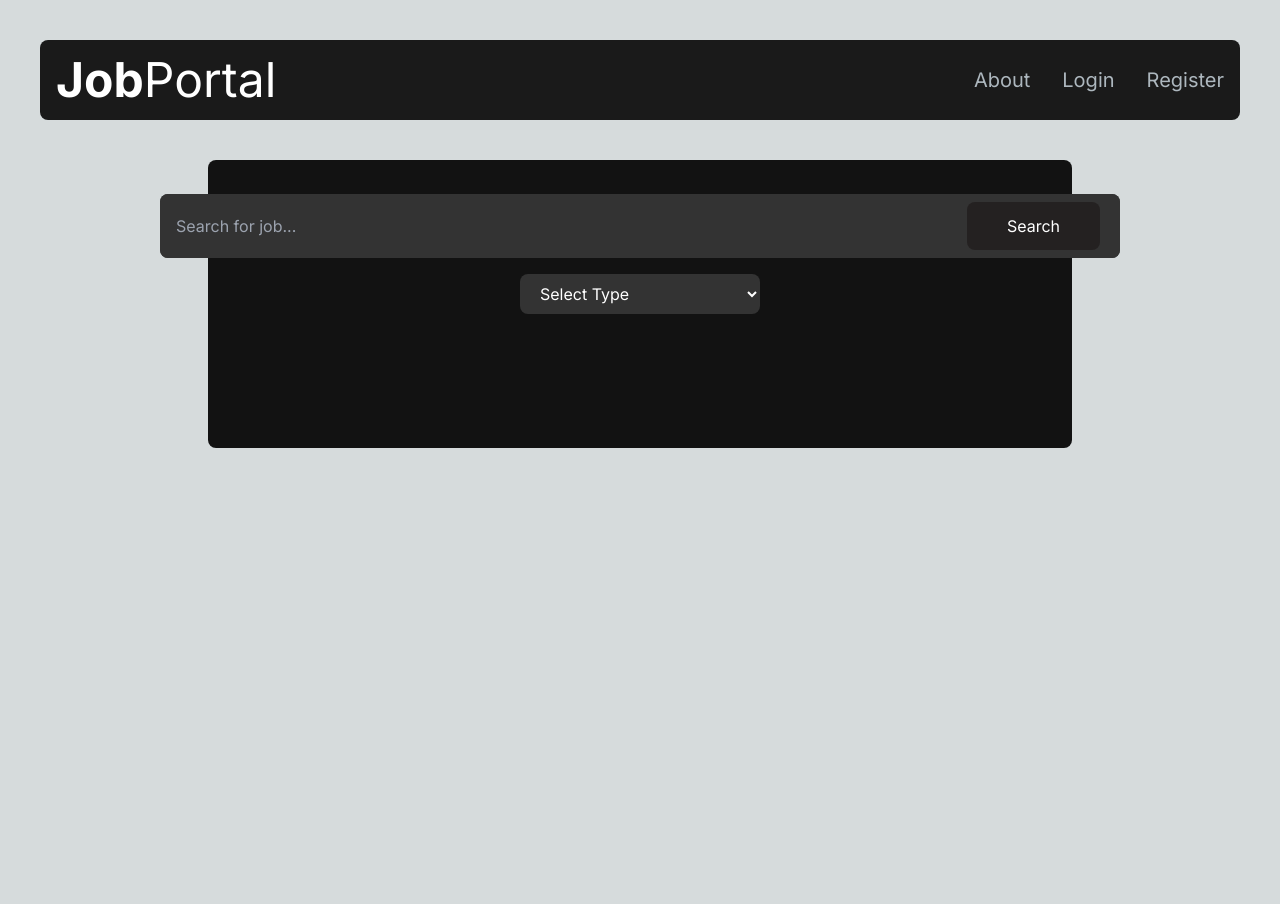
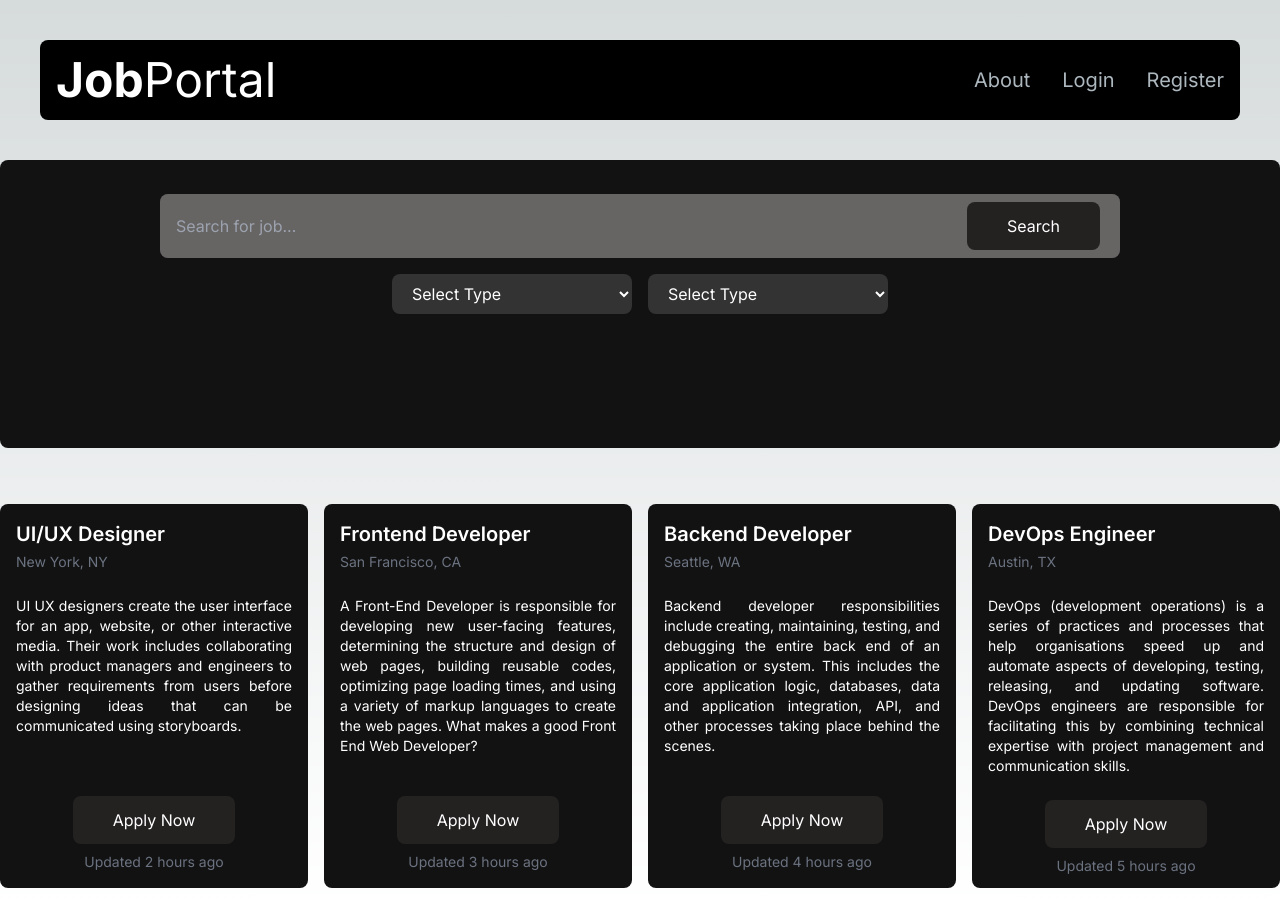
Before and after one commit to Amxn-2/JobPortal, a Next.js app: page / in a window 1280 px wide. Before the commit the page ends 800 px from the top, so only its background shows below. Built offline with nearby package versions, Linux system fonts and the light colour scheme.

Commit message:
Added Jobs Section

```diff
--- /dev/null
+++ b/app/components/Jobs.tsx
@@ -0,0 +1,58 @@
+import React from 'react';
+
+const Jobs: React.FC = () => {
+  const jobsData = [
+    {
+      title: 'UI/UX Designer',
+      location: 'New York, NY',
+      updatedTime: 'Updated 2 hours ago',
+      description: 'UI UX designers create the user interface for an app, website, or other interactive media. Their work includes collaborating with product managers and engineers to gather requirements from users before designing ideas that can be communicated using storyboards.',
+      applyLink: '#apply1',
+    },
+    {
+      title: 'Frontend Developer',
+      location: 'San Francisco, CA',
+      updatedTime: 'Updated 3 hours ago',
+      description: 'A Front-End Developer is responsible for developing new user-facing features, determining the structure and design of web pages, building reusable codes, optimizing page loading times, and using a variety of markup languages to create the web pages. What makes a good Front End Web Developer?',
+      applyLink: '#apply2',
+    },
+    {
+      title: 'Backend Developer',
+      location: 'Seattle, WA',
+      updatedTime: 'Updated 4 hours ago',
+      description: 'Backend developer responsibilities include creating, maintaining, testing, and debugging the entire back end of an application or system. This includes the core application logic, databases, data and application integration, API, and other processes taking place behind the scenes.',
+      applyLink: '#apply3',
+    },
+    {
+      title: 'DevOps Engineer',
+      location: 'Austin, TX',
+      updatedTime: 'Updated 5 hours ago',
+      description: 'DevOps (development operations) is a series of practices and processes that help organisations speed up and automate aspects of developing, testing, releasing, and updating software. DevOps engineers are responsible for facilitating this by combining technical expertise with project management and communication skills.',
+      applyLink: '#apply4',
+    },
+  ];
+
+  return (
+    <div className="container mx-auto">
+      <div className="flex justify-between items-center py-4 space-x-4">
+        {jobsData.map((job, index) => (
+          <div key={index} className="bg-[#121212] w-1/4 h-96 rounded-lg p-4 text-white flex flex-col justify-between">
+            <div>
+              <h2 className="text-xl font-semibold">{job.title}</h2>
+              <p className="text-gray-500 text-sm mt-1">{job.location}</p>
+              <p className="my-6 text-sm text-justify">{job.description}</p>
+            </div>
+            <div className="flex flex-col justify-center mt-auto items-center">
+              <button className="py-3 px-10 rounded-lg border-none bg-[#242121] hover:bg-[#282727] transition-transform transform hover:scale-105 active:scale-95">
+                <a href={job.applyLink}>Apply Now</a>
+              </button>
+              <div className="text-gray-500 text-sm mt-2">{job.updatedTime}</div>
+            </div>
+          </div>
+        ))}
+      </div>
+    </div>
+  );
+};
+
+export default Jobs;
--- a/app/components/NavLink.jsx
+++ b/app/components/NavLink.jsx
@@ -4,8 +4,7 @@ const NavLink = ({ href, title }) => {
   return (
     <Link
       href={href}
-      className="block py-2 pl-3 pr-4 text-[#ADB7BE] sm:text-xl rounded md:p-0 hover:text-white"
-    >
+      className="block py-2 pl-3 pr-4 text-[#ADB7BE] sm:text-xl rounded md:p-0 hover:text-white">
       {title}
     </Link>
   );
--- a/app/components/Navbar.jsx
+++ b/app/components/Navbar.jsx
@@ -25,7 +25,7 @@ const Navbar = () => {
   };
 
   return (
-    <nav className="fixed mx-auto rounded-lg top-10 left-10 right-10 z-10 bg-[#1a1a1a] bg-opacity-100">
+    <nav className="fixed mx-auto rounded-lg top-10 left-10 right-10 z-10 bg-[#000000] bg-opacity-100">
       <div className="flex container lg:py-4 flex-wrap items-center justify-between mx-auto px-4 py-2">
         <div className="text-white text-2xl md:text-5xl">
           <span style={{ fontWeight: "bold" }}>Job</span>Portal
--- a/app/components/SearchBar.tsx
+++ b/app/components/SearchBar.tsx
@@ -7,33 +7,44 @@ interface SearchBarProps {
 
 const SearchBar: React.FC<SearchBarProps> = ({ onSearch }) => {
   const [query, setQuery] = useState('');
-  const [jobType, setJobType] = useState(''); // Initialize with an empty value
+  const [jobType, setJobType] = useState('');
 
   const handleSearch = () => {
     onSearch(query, jobType);
   };
 
   return (
-    <div className="fixed mx-auto left-2 right-2 md:left-52 md:right-52 my-40 rounded-lg bg-[#121212] p-4 h-auto md:h-72 flex flex-col justify-center items-center">
+    <div className="mt-40 mb-10 ounded-lg bg-[#121212] p-4 h-auto md:h-72 flex flex-col justify-center rounded-lg items-center">
       <div className="relative w-full md:w-[60rem] rounded-lg bg-[#333]" style={{ marginTop: '-100px' }}>
         <input
           type="text"
           placeholder="Search for job..."
           value={query}
           onChange={(e) => setQuery(e.target.value)}
-          className="px-4 w-full md:w-[60rem] bg-[#333] rounded-lg h-16"
+          className="px-4 w-full md:w-[60rem] bg-[#676464] rounded-lg h-16"
         />
         <button
           onClick={handleSearch}
-          className="absolute right-5 top-2 bg-[#242121] text-white py-3 px-10 rounded-lg border-none hover:bg-[#555]"
+          className="absolute right-5 top-2 bg-[#242121] text-white py-3 px-10 rounded-lg border-none hover:bg-[#282727] transition-transform transform hover:scale-105 active:scale-95"
         >
           Search
         </button>
       </div>
+      <div className="flex flex-row mt-4 space-x-4">
         <select
           value={jobType}
           onChange={(e) => setJobType(e.target.value)}
-        className="mt-4 px-4 w-36 h-10 md:w-60 bg-[#333] text-white rounded-lg border-none"
+          className="px-4 w-36 h-10 md:w-60 bg-[#333] text-white rounded-lg border-none"
+        >
+          <option value="">Select Type</option>
+          <option value="full-time">Full Time</option>
+          <option value="part-time">Part Time</option>
+          <option value="work-from-home">Work from Home</option>
+        </select>
+        <select
+          value={jobType}
+          onChange={(e) => setJobType(e.target.value)}
+          className="px-4 w-36 h-10 md:w-60 bg-[#333] text-white rounded-lg border-none"
         >
           <option value="">Select Type</option>
           <option value="full-time">Full Time</option>
@@ -41,6 +52,7 @@ const SearchBar: React.FC<SearchBarProps> = ({ onSearch }) => {
           <option value="work-from-home">Work from Home</option>
         </select>
       </div>
+    </div>
   );
 };
 
--- a/app/page.tsx
+++ b/app/page.tsx
@@ -2,6 +2,7 @@
 import React from 'react';
 import SearchBar from './components/SearchBar';
 import Navbar from './components/Navbar';
+import Jobs from './components/Jobs';
 
 const App: React.FC = () => {
   const handleSearch = (query: string) => {
@@ -13,7 +14,10 @@ const App: React.FC = () => {
   return (
     <div className="app">
       <Navbar />
-      <SearchBar onSearch={handleSearch} />
+      <div className="container mx-auto"> {/* Added container */}
+        <SearchBar onSearch={handleSearch} />
+        <Jobs />
+      </div>
     </div>
   );
 };
```
Also changed, not shown: 1 other file (tests, documents, lock files or other folders). Lines whose indentation alone changed are shown as unchanged.
